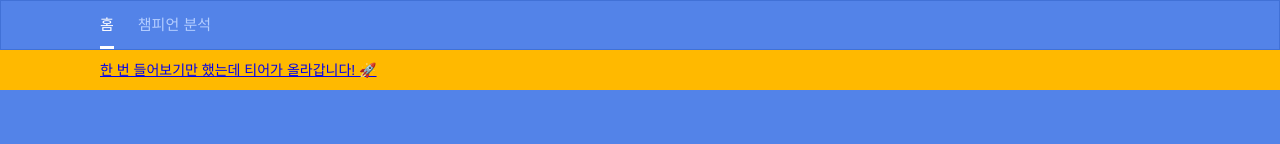
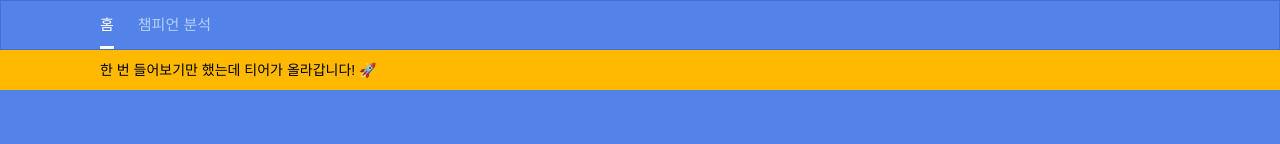
Before and after one commit to jeeseongmin/opgg, a React (Create React App) app: page / in a window 1280 px wide. Shown: the top 144 px of the page. Built offline with nearby package versions, Linux system fonts and the light colour scheme; grey boxes are pictures that could not be loaded.

Commit message:
feat : 홈 배너 마우스오버 스타일 추가

```diff
--- a/src/components/Banner/Banner.scss
+++ b/src/components/Banner/Banner.scss
@@ -18,4 +18,12 @@
   padding: 0;
   margin: 0 auto;
 
+  a {
+    text-decoration: none;
+    color: $black;
+
+    &:hover {
+      text-decoration: underline;
+    }
+  }
 }
```
